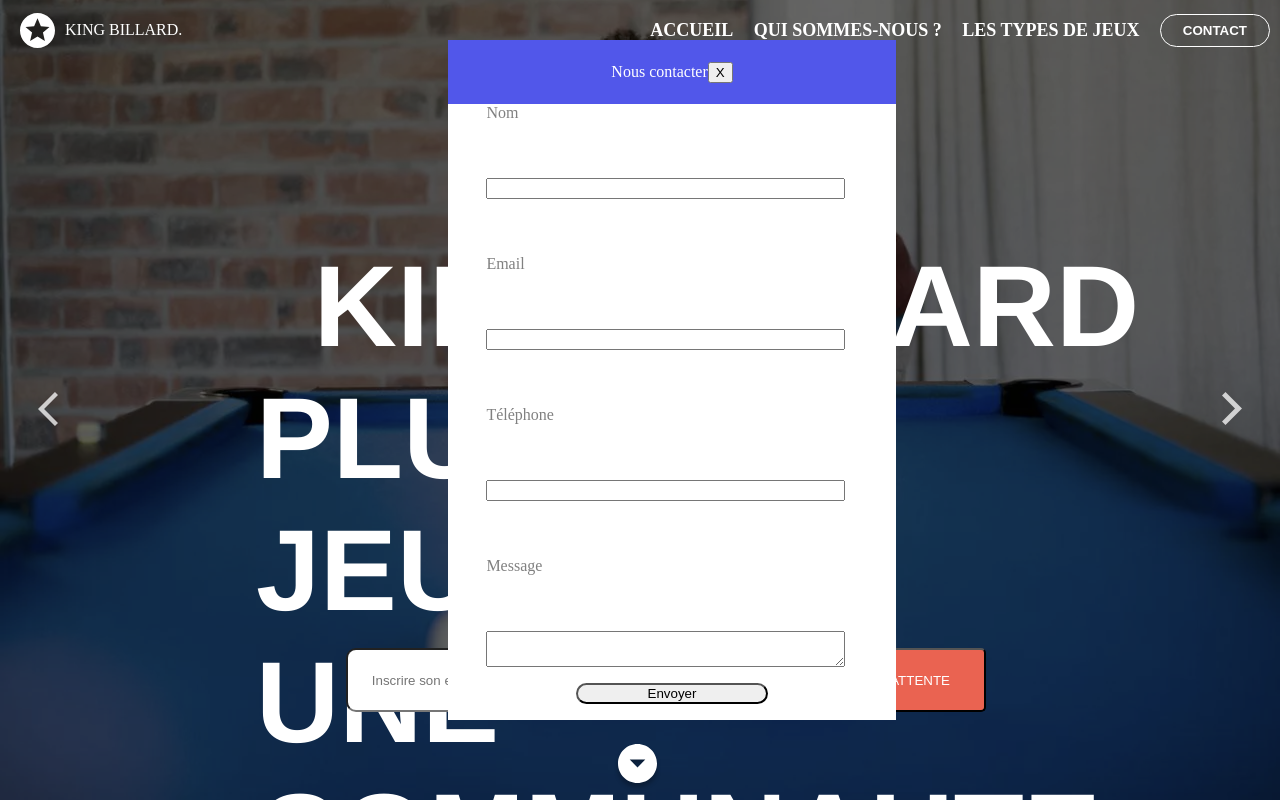
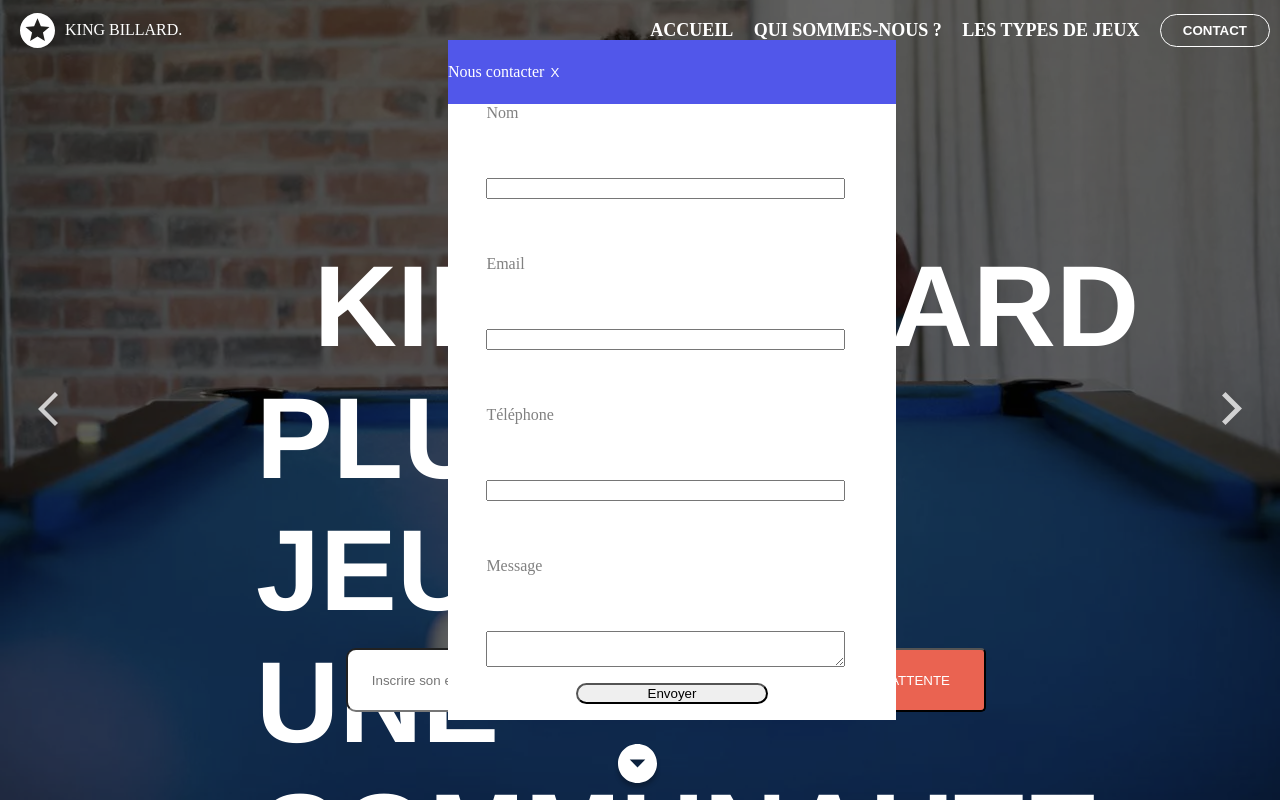
Before and after one commit to MehdiEscudero/King-Billard, a React (Create React App) app: page / in a window 1280 px wide. Both pictures are taken after a click on the button "CONTACT". Shown: the top 800 px of the page. Built offline with nearby package versions, Linux system fonts and the light colour scheme.

Commit message:
modal open & close

```diff
--- a/src/Container.js
+++ b/src/Container.js
@@ -28,7 +28,14 @@ class Container extends React.Component {
   render() {
     return (
       <div>
-        <div className="container">
+        <div
+          onClick={(event) => {
+            if (this.props.modal) {
+              this.props.handleModal();
+            }
+          }}
+          className="container"
+        >
           <div className="filtre"></div>
 
           <div className="slogan">
@@ -36,7 +43,9 @@ class Container extends React.Component {
             <div className="king">PLUS Q’UN JEU,</div>
             <div className="king">UNE COMMUNAUTE.</div>
           </div>
-          <Form salut="mehdi" />
+          {this.props.modal ? (
+            <Form handleModal={this.props.handleModal} />
+          ) : null}
           <div className="hook">
             <input
               placeholder="      Inscrire son e-mail"
@@ -56,7 +65,6 @@ class Container extends React.Component {
           <div className="title">QUI SOMMES-NOUS ?</div>
           <div className="sectionContainer">
             {data.map((element, index) => {
-              console.log(element);
               return <Section key={index} element={element} />;
             })}
           </div>
--- a/src/Form.js
+++ b/src/Form.js
@@ -3,12 +3,13 @@ import "./style/form.css";
 
 class Form extends React.Component {
   render() {
-    console.log(this.props);
     return (
       <div className="form">
         <div className="top">
-          <div>Nous contacter</div>
-          <button onClick={() => this.props.handleModal()}>X</button>
+          <div className="contacter">Nous contacter</div>
+          <button onClick={() => this.props.handleModal()} className="croix">
+            X
+          </button>
         </div>
         <div className="details">
           <div>Nom</div>
--- a/src/Header.js
+++ b/src/Header.js
@@ -4,6 +4,7 @@ import logo from "./images/logo.svg";
 
 class Header extends React.Component {
   render() {
+    console.log(this.props);
     return (
       <div className="header">
         <div className="identity">
--- a/src/Wrapper.js
+++ b/src/Wrapper.js
@@ -15,16 +15,16 @@ class Wrapper extends React.Component {
   }
 
   handleModal() {
+    console.log("YOOO");
     this.setState({
       modal: !this.state.modal,
     });
   }
-
   render() {
     return (
       <div className="wrapper">
         <Header handleModal={this.handleModal} />
-        <Container />
+        <Container handleModal={this.handleModal} modal={this.state.modal} />
         <Footer />
       </div>
     );
--- a/src/style/form.css
+++ b/src/style/form.css
@@ -15,7 +15,16 @@
   background-color: #5157ea;
   color: white;
   align-items: center;
-  justify-content: center;
+}
+
+.contacter {
+  justify-self: center;
+}
+
+.croix {
+  border: none;
+  color: white;
+  background: none;
 }
 
 .send {
```
